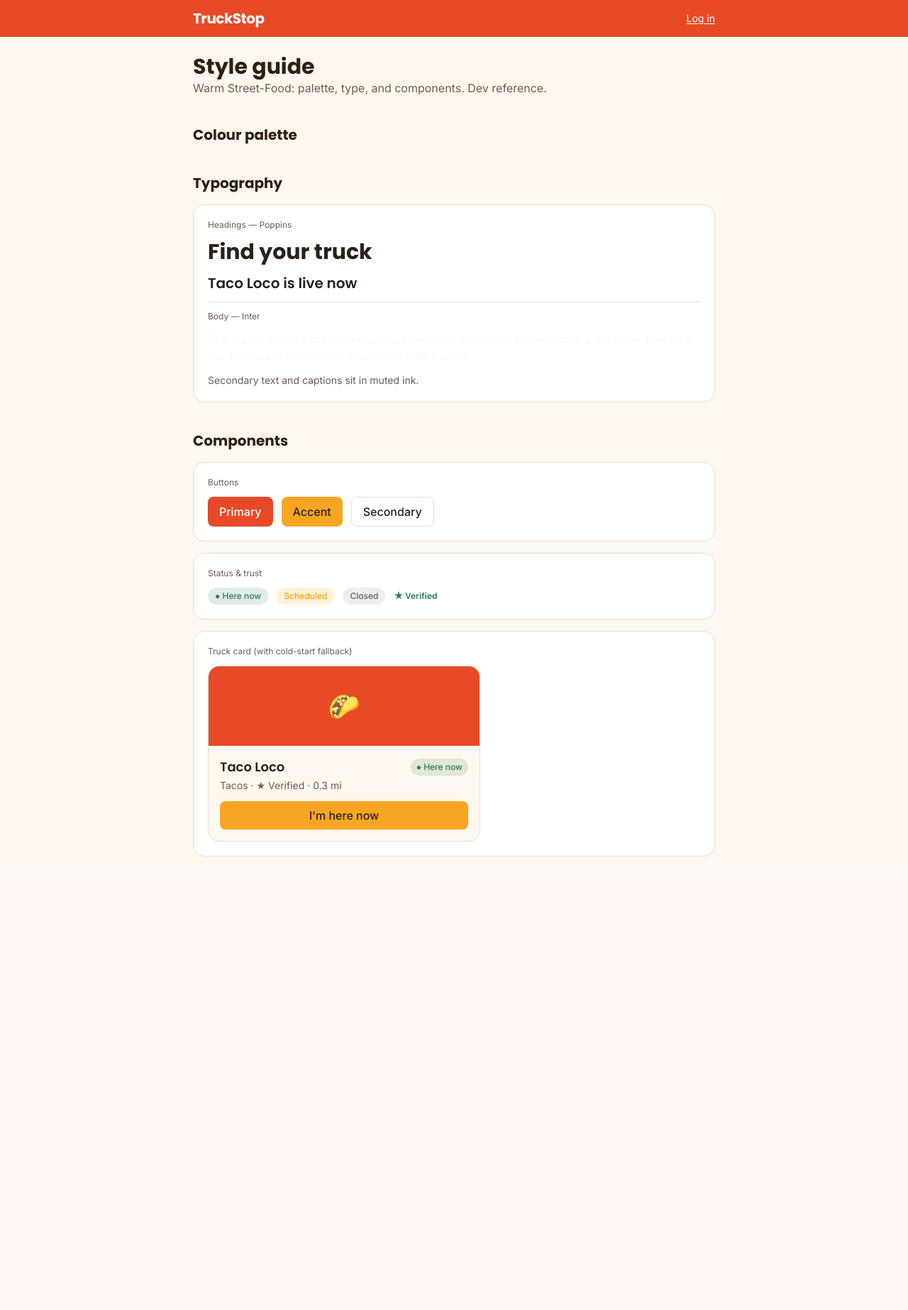
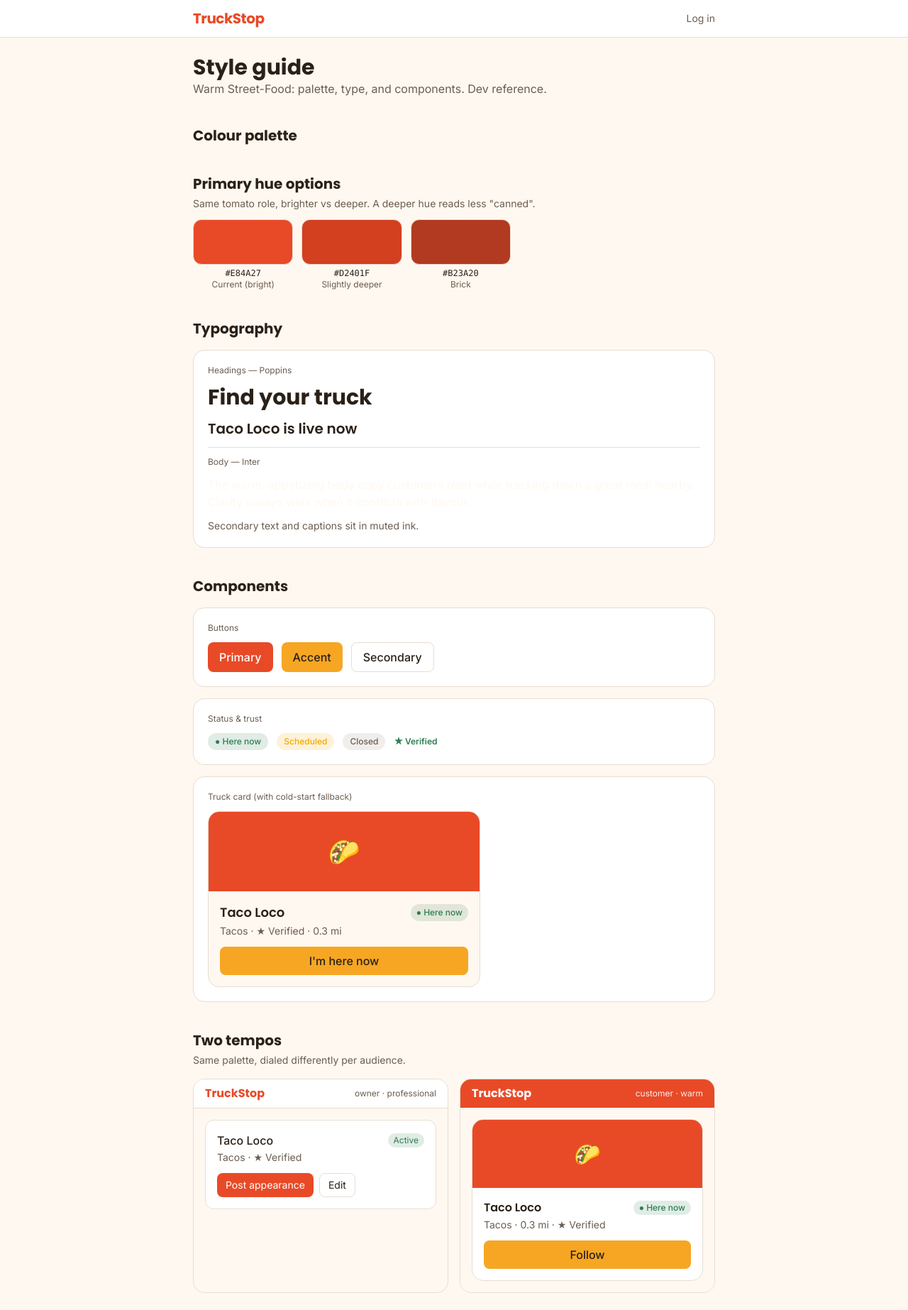
Before and after one commit to HuntedCode/truckstop-food-truck-tracker, a Django app: template backend/templates/web/style_guide.html in a window 1280 px wide. Shown: the whole page at 71% size. Before the commit the page ends 1207 px from the top, so only its background shows below. Run offline with Django 3.2, Linux system fonts and the light colour scheme; the template is opened without the code that fills it, so the values that code supplies are empty; some libraries are stand-ins or nearby versions.

Commit message:
style(web): restrained professional header + two-tempos demo & hue options
- Re-tone the shared chrome to the restrained "owner / professional"
  treatment: cream/white header, tomato reserved for the wordmark and key
  actions (addresses the "tomato soup can" feel from flooding the header).
- Style guide: add a tomato hue comparison (current #E84A27, deeper #D2401F,
  brick #B23A20) and a "two tempos" panel showing the same palette dialed
  professional (owner) vs warm/photo-forward (customer), so the per-audience
  intensity decision can be made by looking.

Co-Authored-By: Claude Opus 4.8 (1M context) <noreply@anthropic.com>

```diff
--- a/backend/templates/base.html
+++ b/backend/templates/base.html
@@ -40,18 +40,18 @@
   </style>
 </head>
 <body class="h-full bg-base text-ink font-sans">
-  <header class="bg-primary text-white">
+  <header class="bg-surface border-b border-border">
     <div class="mx-auto max-w-3xl px-4 py-3 flex items-center justify-between">
-      <a href="{% url 'home' %}" class="font-display text-xl font-bold tracking-tight">TruckStop</a>
-      <nav class="text-sm flex items-center gap-3">
+      <a href="{% url 'home' %}" class="font-display text-xl font-bold tracking-tight text-primary">TruckStop</a>
+      <nav class="text-sm flex items-center gap-4 text-ink-muted">
         {% if user.is_authenticated %}
-          <span class="opacity-90">{{ user.display_name|default:user.email }}</span>
+          <span>{{ user.display_name|default:user.email }}</span>
           <form method="post" action="{% url 'logout' %}" class="inline">
             {% csrf_token %}
-            <button class="underline underline-offset-2 hover:opacity-80">Log out</button>
+            <button class="hover:text-ink">Log out</button>
           </form>
         {% else %}
-          <a href="{% url 'login' %}" class="underline underline-offset-2 hover:opacity-80">Log in</a>
+          <a href="{% url 'login' %}" class="hover:text-ink">Log in</a>
         {% endif %}
       </nav>
     </div>
--- a/backend/templates/web/style_guide.html
+++ b/backend/templates/web/style_guide.html
@@ -26,6 +26,29 @@
       {% endfor %}
     </div>
     {% endfor %}
+  </section>
+
+  <!-- Primary hue options -->
+  <section>
+    <h2 class="font-display text-xl font-bold mb-1">Primary hue options</h2>
+    <p class="text-ink-muted text-sm mb-3">Same tomato role, brighter vs deeper. A deeper hue reads less "canned".</p>
+    <div class="grid grid-cols-3 gap-3 max-w-md">
+      <div class="text-center">
+        <div class="h-16 rounded-xl border border-border" style="background: #E84A27;"></div>
+        <div class="text-xs mt-1 font-mono">#E84A27</div>
+        <div class="text-xs text-ink-muted">Current (bright)</div>
+      </div>
+      <div class="text-center">
+        <div class="h-16 rounded-xl border border-border" style="background: #D2401F;"></div>
+        <div class="text-xs mt-1 font-mono">#D2401F</div>
+        <div class="text-xs text-ink-muted">Slightly deeper</div>
+      </div>
+      <div class="text-center">
+        <div class="h-16 rounded-xl border border-border" style="background: #B23A20;"></div>
+        <div class="text-xs mt-1 font-mono">#B23A20</div>
+        <div class="text-xs text-ink-muted">Brick</div>
+      </div>
+    </div>
   </section>
 
   <!-- Typography -->
@@ -84,5 +107,56 @@
     </div>
   </section>
 
+  <!-- Two tempos -->
+  <section>
+    <h2 class="font-display text-xl font-bold mb-1">Two tempos</h2>
+    <p class="text-ink-muted text-sm mb-4">Same palette, dialed differently per audience.</p>
+    <div class="grid md:grid-cols-2 gap-4">
+
+      <!-- Owner / professional -->
+      <div class="border border-border rounded-2xl overflow-hidden">
+        <div class="px-4 py-2 bg-surface border-b border-border flex items-center justify-between">
+          <span class="font-display font-bold text-primary">TruckStop</span>
+          <span class="text-xs text-ink-muted">owner · professional</span>
+        </div>
+        <div class="p-4 bg-base">
+          <div class="bg-surface border border-border rounded-xl p-4">
+            <div class="flex items-center justify-between">
+              <div class="font-medium">Taco Loco</div>
+              <span class="text-xs px-2 py-0.5 rounded-full bg-status-here/15 text-status-here">Active</span>
+            </div>
+            <div class="text-sm text-ink-muted mt-0.5">Tacos · ★ Verified</div>
+            <div class="mt-3 flex gap-2">
+              <button class="text-sm bg-primary text-white rounded-lg px-3 py-1.5">Post appearance</button>
+              <button class="text-sm bg-white border border-border rounded-lg px-3 py-1.5">Edit</button>
+            </div>
+          </div>
+        </div>
+      </div>
+
+      <!-- Customer / warm -->
+      <div class="border border-border rounded-2xl overflow-hidden">
+        <div class="px-4 py-2 bg-primary text-white flex items-center justify-between">
+          <span class="font-display font-bold">TruckStop</span>
+          <span class="text-xs opacity-90">customer · warm</span>
+        </div>
+        <div class="p-4 bg-base">
+          <div class="bg-surface border border-border rounded-2xl overflow-hidden">
+            <div class="h-24 flex items-center justify-center text-white text-3xl" style="background: #E84A27;">🌮</div>
+            <div class="p-4">
+              <div class="flex items-center justify-between">
+                <div class="font-display font-semibold">Taco Loco</div>
+                <span class="text-xs px-2 py-0.5 rounded-full bg-status-here/15 text-status-here font-medium">● Here now</span>
+              </div>
+              <div class="text-sm text-ink-muted mt-0.5">Tacos · 0.3 mi · ★ Verified</div>
+              <button class="mt-3 w-full bg-accent text-ink font-medium rounded-lg py-2">Follow</button>
+            </div>
+          </div>
+        </div>
+      </div>
+
+    </div>
+  </section>
+
 </div>
 {% endblock %}
```
